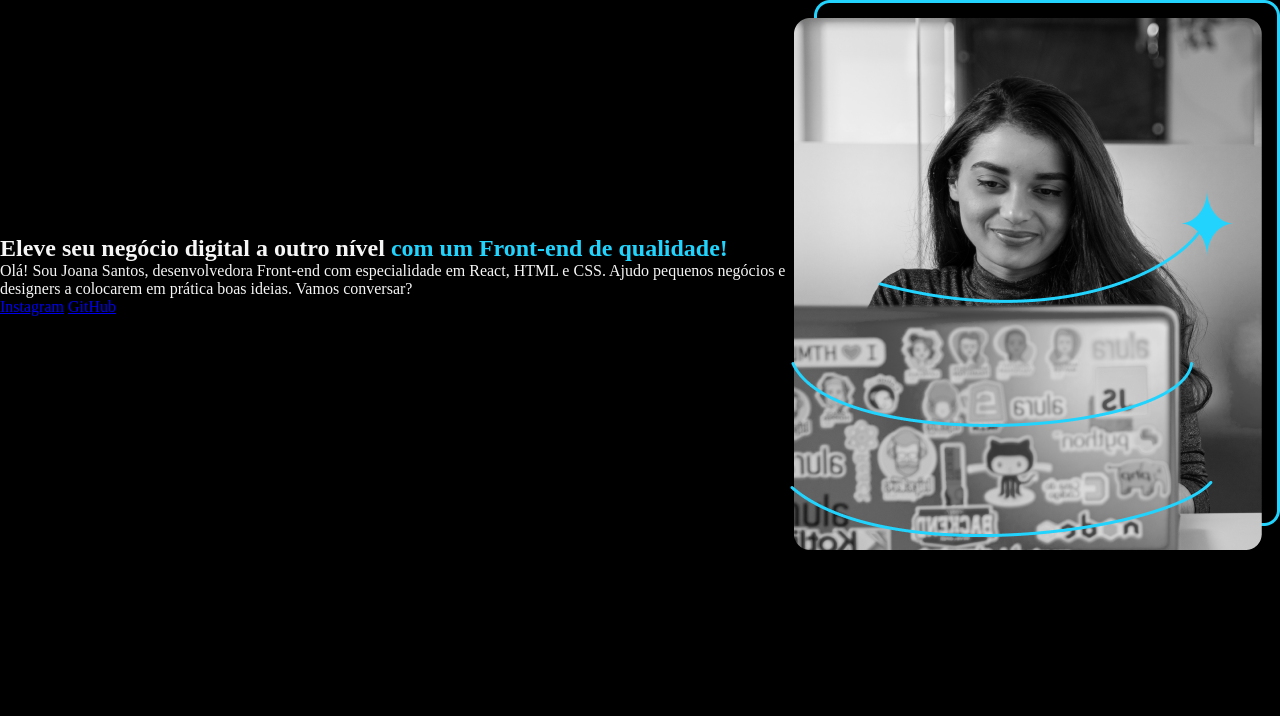
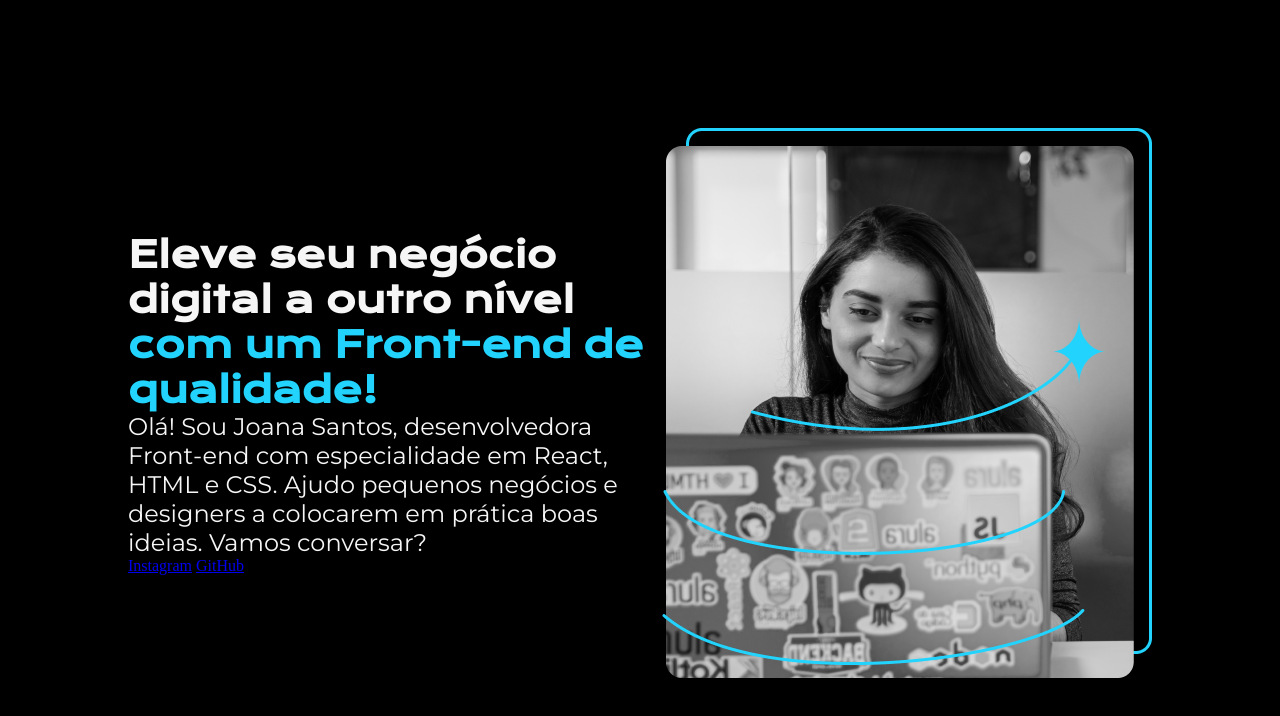
Before and after one commit to demetriusvas/Cursos-Alura, a plain HTML site: page curso-html-css-classes-posic-flexbox/projeto-portfolio/index.html in a window 1280 px wide. Drawn offline with nearby package versions, Linux system fonts and the light colour scheme.

Commit message:
arquivos da aula 3 - estilo de texto e fontes

```diff
--- a/curso-html-css-classes-posic-flexbox/projeto-portfolio/assets/css/style.css
+++ b/curso-html-css-classes-posic-flexbox/projeto-portfolio/assets/css/style.css
@@ -1,3 +1,5 @@
+@import url('https://fonts.googleapis.com/css2?family=Krona+One&family=Montserrat&display=swap');
+
 * {
     margin: 0;
     padding: 0;
@@ -15,7 +17,22 @@ body{
 }
 
 .apresentacao{
+    margin: 10%;
     display: flex;
     align-items: center;
     justify-content: space-between;
 }
+
+.apresentacao__conteudo{
+    width: 615px;
+}
+
+.apresentacao__conteudo__titulo{
+    font-size: 36px;
+    font-family: 'Krona One', sans-serif;
+}
+
+.apresentacao__conteudo__texto{
+    font-size: 24px;
+    font-family: 'Montserrat', sans-serif;
+}
--- a/curso-html-css-classes-posic-flexbox/projeto-portfolio/index.html
+++ b/curso-html-css-classes-posic-flexbox/projeto-portfolio/index.html
@@ -10,9 +10,9 @@
 <body>
     <header></header>
     <main class="apresentacao">
-        <section>
-            <h1>Eleve seu negócio digital a outro nível <strong class="titulo-destaque">com um Front-end de qualidade!</strong></h1>
-            <p>Olá! Sou Joana Santos, desenvolvedora Front-end com especialidade em React, HTML e
+        <section class="apresentacao__conteudo">
+            <h1 class="apresentacao__conteudo__titulo">Eleve seu negócio digital a outro nível <strong class="titulo-destaque">com um Front-end de qualidade!</strong></h1>
+            <p class="apresentacao__conteudo__texto">Olá! Sou Joana Santos, desenvolvedora Front-end com especialidade em React, HTML e
                 CSS. Ajudo pequenos negócios e designers a colocarem em prática boas ideias. Vamos conversar?</p>
             <a href="https://instagram.com/rafaballerini">Instagram</a>
             <a href="https://github.com/guilhermeonrails">GitHub</a>
```
Also changed, not shown: curso-html-css-classes-posic-flexbox/curso-html-css-classes-posic-flexbox.html (+8 -1 lines).
